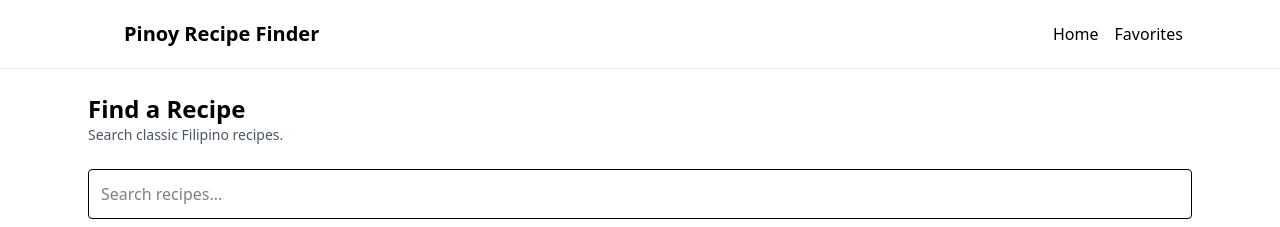
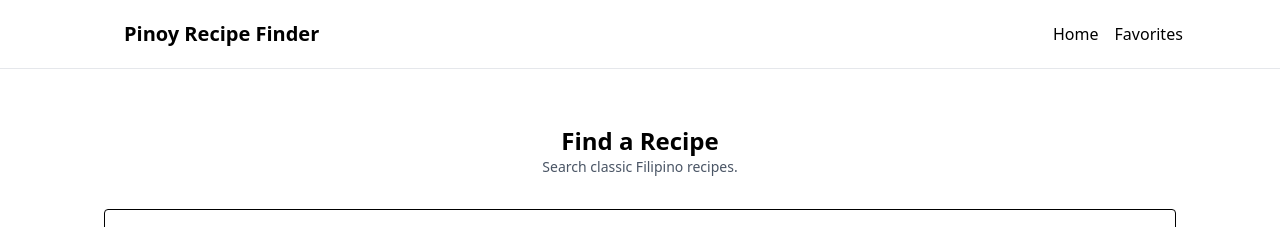
Before and after one commit to luisantonioj/pinoy-recipe-finder, a React (Vite) app: page / in a window 1280 px wide. Shown: the top 227 px of the page. Built offline with nearby package versions, Linux system fonts and the light colour scheme.

Commit message:
add bg in div

```diff
--- a/src/pages/Home.jsx
+++ b/src/pages/Home.jsx
@@ -19,8 +19,8 @@ export default function Home(){
   }, [recipes, query]);
 
   return (
-    <div className="bg-neutralbg">
-      <div className="mb-6">
+    <div className="bg-neutralBg min-h-screen px-4 py-8">
+      <div className="mb-8 max-w-4xl mx-auto text-center">
         <h2 className="text-2xl font-semibold">Find a Recipe</h2>
         <p className="text-sm text-gray-600">Search classic Filipino recipes.</p>
       </div>
```
